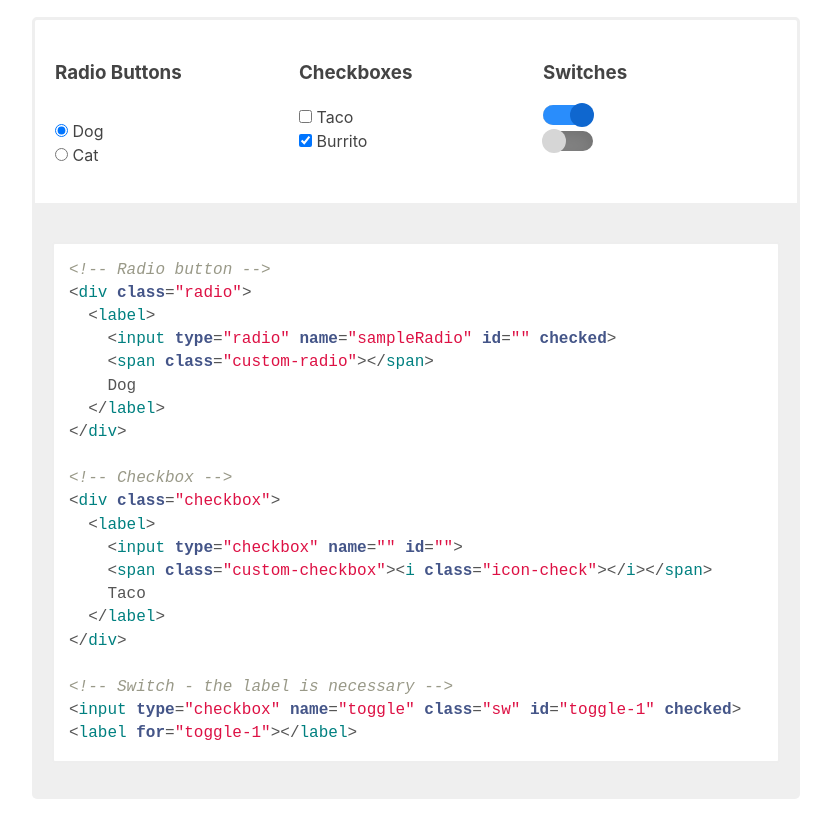
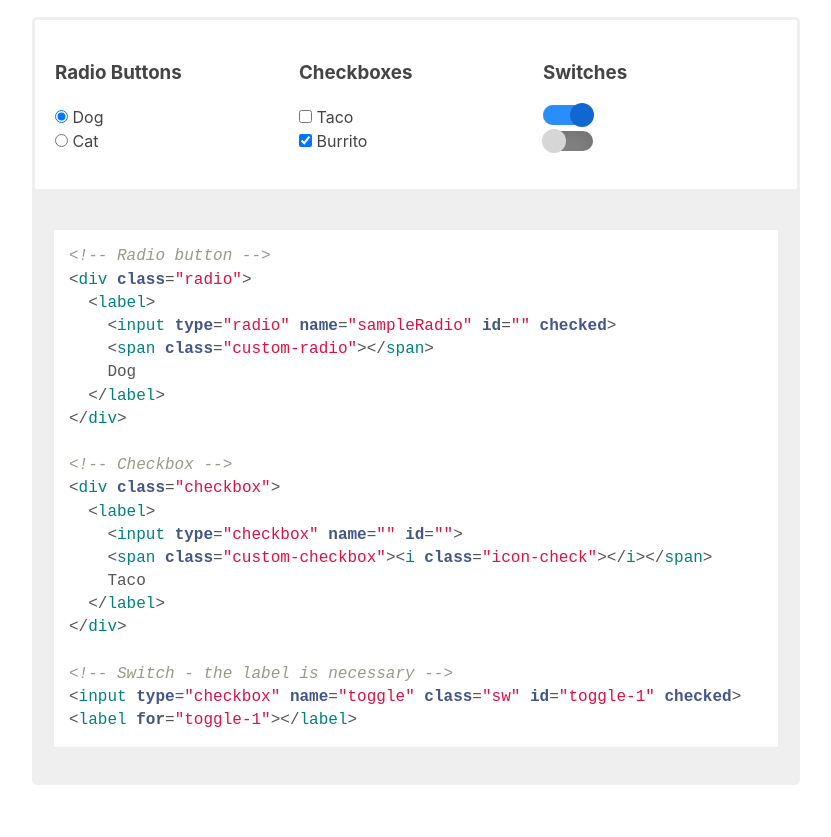
Before and after one commit to nvms/basecoat, a website: page basecoat-css/components.html in a window 1280 px wide. Shown: the part 3577-4414 px from the top of the page, without its empty margins (352-1183 px from the left). Drawn offline with Linux system fonts and the light colour scheme.

Commit message:
removed unneeded bit

```diff
--- a/basecoat-css/components.html
+++ b/basecoat-css/components.html
@@ -280,7 +280,7 @@
             <div class="grid">
               <div class="el_demo">
                 <div class="col-4-12">
-                  <h3>Radio Buttons <p class="tagline">&nbsp;</p></h3>
+                  <h3>Radio Buttons</h3>
                   <p>
                     <div class="radio">
                       <label>
```
